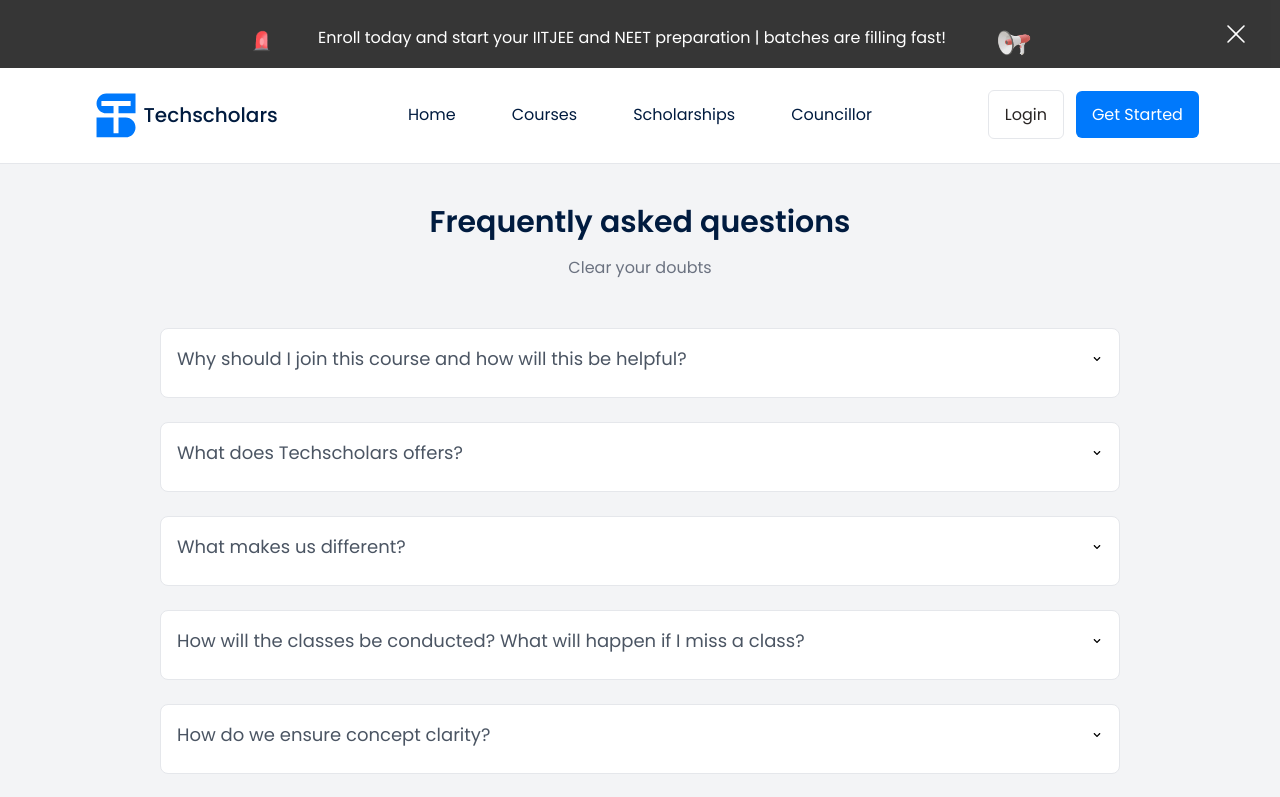
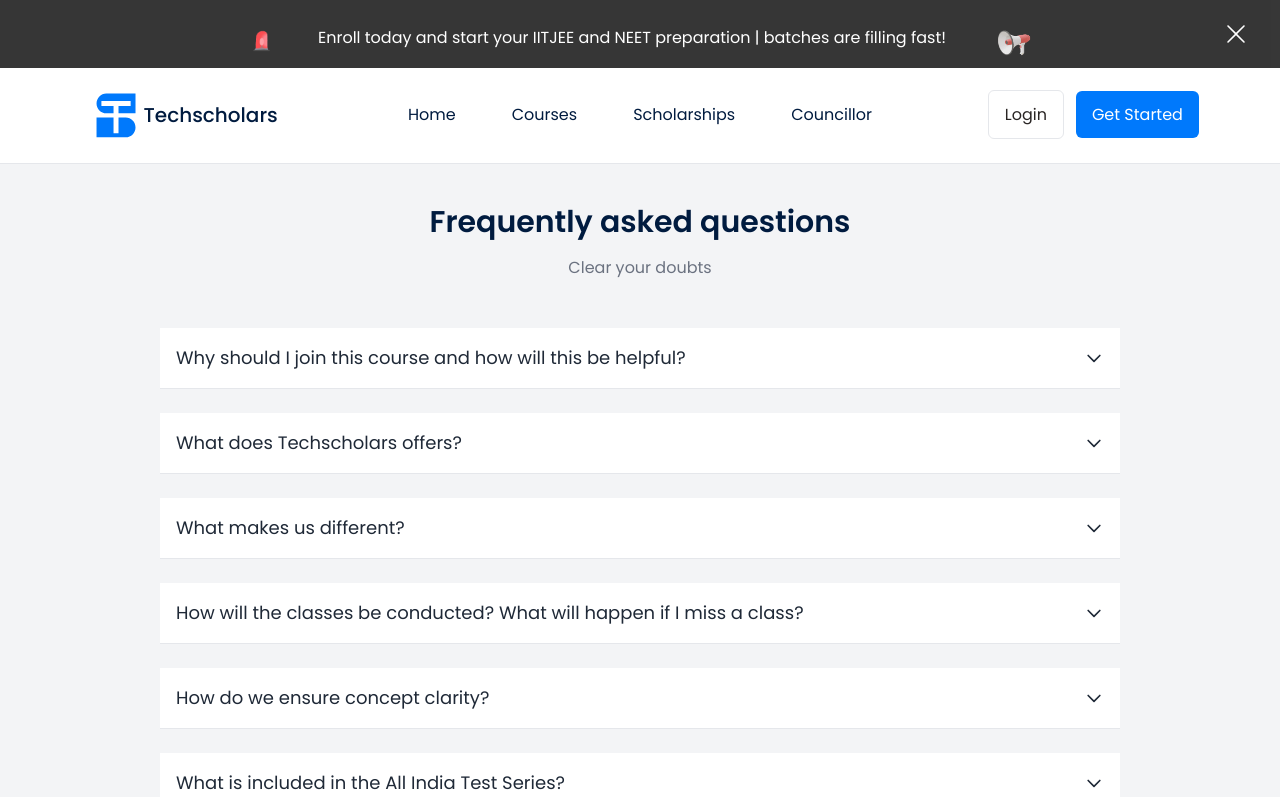
Before and after one commit to Techscholars-Education/TS-Frontend, a Next.js app: page /faqs in a window 1280 px wide. Shown: the top 797 px of the page. Built offline with nearby package versions, Linux system fonts and the light colour scheme; a web font is replaced by a local one.

Commit message:
fixed faqs section, changed course page thumbnail

```diff
--- a/components/Course/Batch.jsx
+++ b/components/Course/Batch.jsx
@@ -172,7 +172,7 @@ const Batch = (props) => {
         <div className="bg-white rounded-lg">
           <div className="h-full border-2 border-gray-200 border-opacity-60 rounded-lg overflow-hidden">
             <Image
-              className="lg:h-48 md:h-36 w-full object-cover object-center"
+              className="md:h-52 lg:h-48 xl:h-60 2xl:w-[600px] w-full object-cover object-center"
               src={imageMap[`${examType}-${activeBatch}`] || thumbnail}
               alt="blog"
             />
--- a/components/Faqs/Faqs.jsx
+++ b/components/Faqs/Faqs.jsx
@@ -1,6 +1,5 @@
 "use client";
-import React, { useState } from "react";
-import { FaChevronDown } from "react-icons/fa";
+import React, { useState, useRef } from "react";
 const Faqs = () => {
   const [Faqs, _] = useState([
     {
@@ -50,22 +49,11 @@ const Faqs = () => {
       <div className="m-2 space-y-6 w-11/12 lg:w-9/12 mx-auto">
         {Faqs.map((item) => {
           return (
-            <div
+            <AccordionItem
               key={item.id}
-              className="group flex flex-col gap-2 rounded-lg p-4 border bg-white "
-              tabIndex="1"
-            >
-              <div className="flex cursor-pointer items-center justify-between">
-                <span className=" text-sm md:text-lg text-gray-600 ">
-                  {" "}
-                  {item.question}{" "}
-                </span>
-                <FaChevronDown className="h-2 w-3 transition-all duration-500 group-focus:-rotate-180 " />
-              </div>
-              <div className="invisible h-auto max-h-0 text-xs md:text-sm text-gray-500 items-center opacity-0 transition-all group-focus:visible group-focus:max-h-screen group-focus:opacity-100 group-focus:duration-1000">
-                {item.ans}
-              </div>
-            </div>
+              title={item.question}
+              content={item.ans}
+            />
           );
         })}
       </div>
@@ -74,3 +62,48 @@ const Faqs = () => {
 };
 
 export default Faqs;
+
+const AccordionItem = ({ title, content }) => {
+  const [isOpen, setIsOpen] = useState(false);
+  const contentRef = useRef(null);
+
+  const toggleAccordion = () => {
+    setIsOpen(!isOpen);
+  };
+
+  return (
+    <div className="border-b border-gray-200 bg-white">
+      <button
+        className="w-full flex justify-between items-center p-4 text-left text-gray-800 focus:outline-none"
+        onClick={toggleAccordion}
+      >
+        <span className="text-lg">{title}</span>
+        <svg
+          className={`w-5 h-5 transition-transform duration-300 ${
+            isOpen ? "transform rotate-180" : ""
+          }`}
+          fill="none"
+          stroke="currentColor"
+          viewBox="0 0 24 24"
+          xmlns="http://www.w3.org/2000/svg"
+        >
+          <path
+            strokeLinecap="round"
+            strokeLinejoin="round"
+            strokeWidth="2"
+            d="M19 9l-7 7-7-7"
+          ></path>
+        </svg>
+      </button>
+      <div
+        ref={contentRef}
+        style={{
+          maxHeight: isOpen ? `${contentRef.current.scrollHeight}px` : "0px",
+        }}
+        className={`overflow-hidden transition-all duration-500 ease-in-out`}
+      >
+        <div className="p-4">{content}</div>
+      </div>
+    </div>
+  );
+};
```
Also changed, not shown: public/Course/F10.png.
